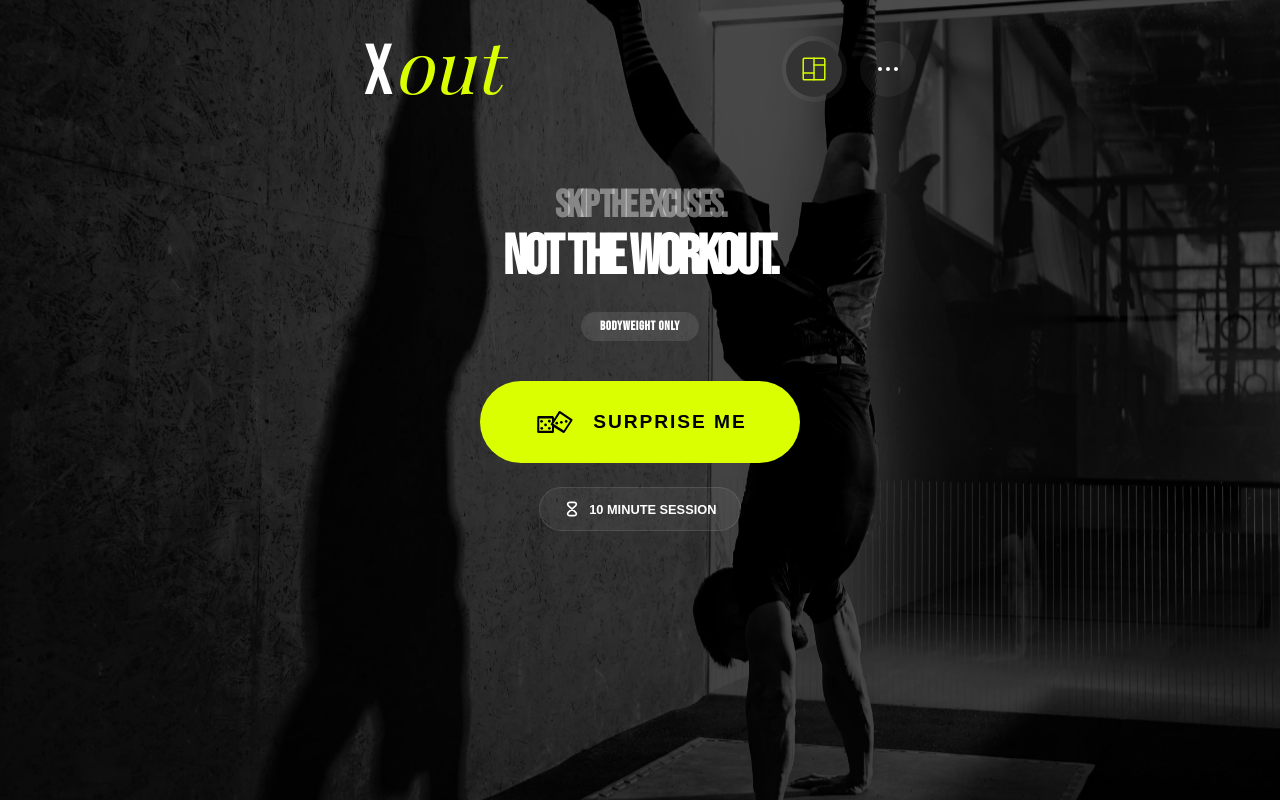
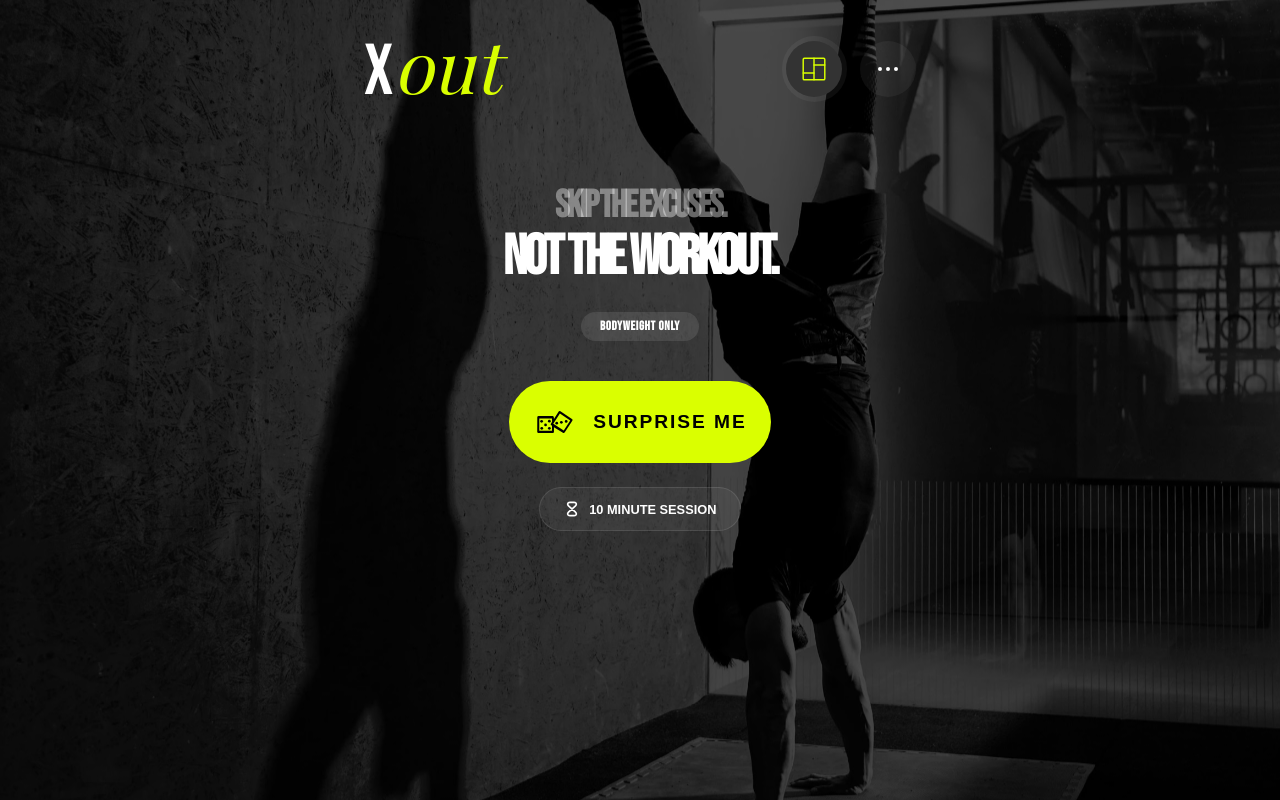
Before and after one commit to seccifabio/Xout, a Next.js app: page / in a window 1280 px wide. Built offline with nearby package versions, Linux system fonts and the light colour scheme; a web font is replaced by a local one.

Commit message:
style: remove width constraints to allow Surprise Me button to shrink

```diff
--- a/src/app/page.tsx
+++ b/src/app/page.tsx
@@ -1198,8 +1198,6 @@ export default function Home() {
                     letterSpacing: "0.1em",
                     border: "none",
                     cursor: "pointer",
-                    width: "100%",
-                    maxWidth: "320px",
                     display: "flex",
                     alignItems: "center",
                     justifyContent: "center",
```
